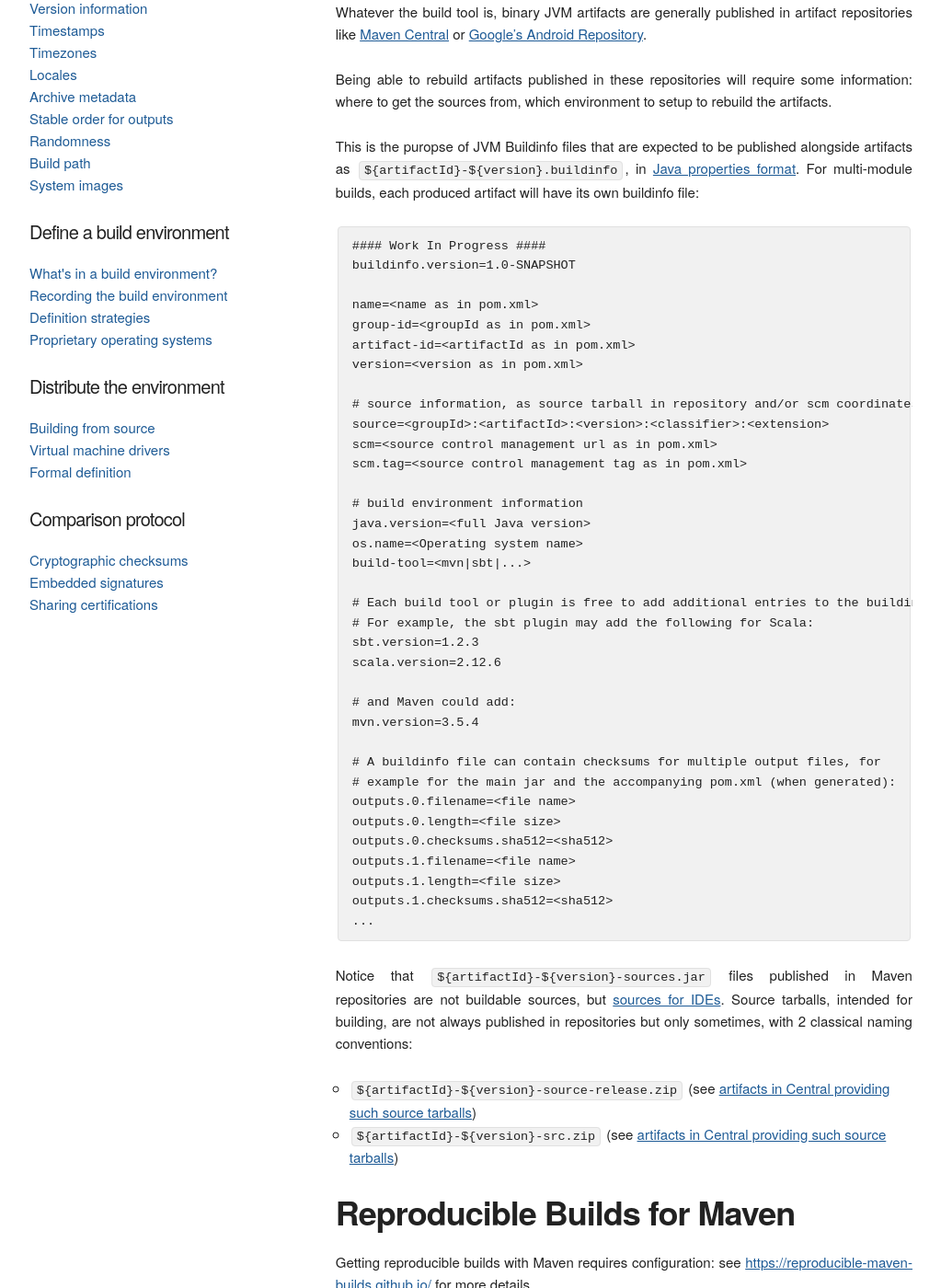
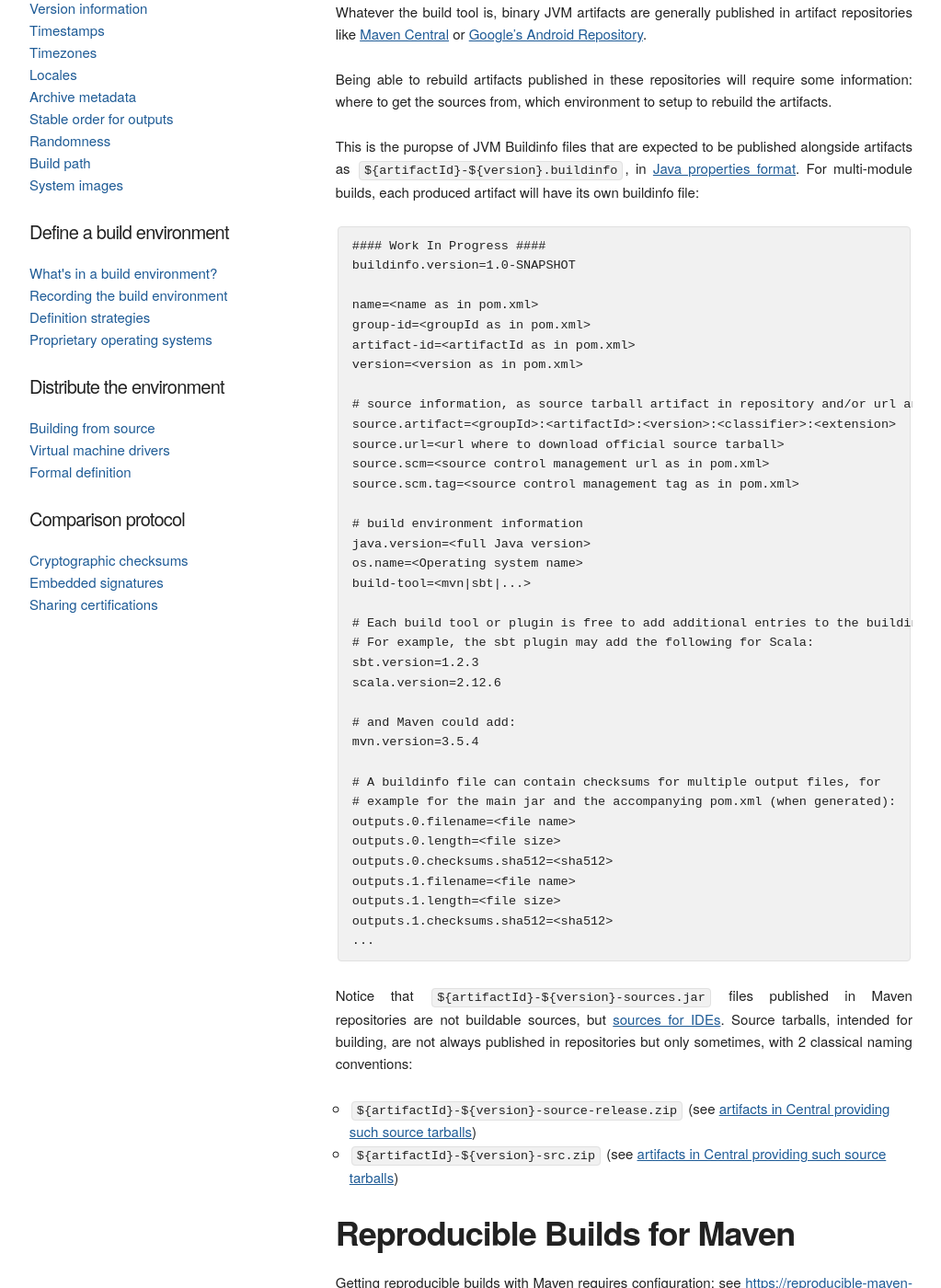
Before and after one commit to prototypefund/reproducible-website, a Jekyll site: the page built from _docs/jvm.md, in a window 1280 px wide and 1400 px high, scrolled down 434 px. Shown: the whole window at 92% size, without its empty margins (128-1151 px from the left). Built offline with Jekyll 4.4.1, drawn with Linux system fonts in a browser that asks for light colours; some web fonts are replaced.

Commit message:
added source.url, renamed source.artifact and source.scm

```diff
--- a/_docs/jvm.md
+++ b/_docs/jvm.md
@@ -38,10 +38,11 @@ group-id=<groupId as in pom.xml>
 artifact-id=<artifactId as in pom.xml>
 version=<version as in pom.xml>
 
-# source information, as source tarball in repository and/or scm coordinates
-source=<groupId>:<artifactId>:<version>:<classifier>:<extension>
-scm=<source control management url as in pom.xml>
-scm.tag=<source control management tag as in pom.xml>
+# source information, as source tarball artifact in repository and/or url and/or scm coordinates
+source.artifact=<groupId>:<artifactId>:<version>:<classifier>:<extension>
+source.url=<url where to download official source tarball>
+source.scm=<source control management url as in pom.xml>
+source.scm.tag=<source control management tag as in pom.xml>
 
 # build environment information
 java.version=<full Java version>
```
